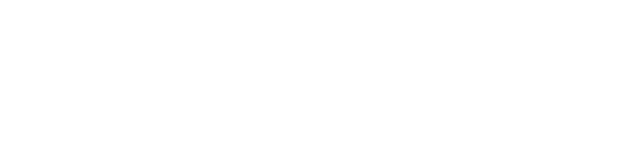
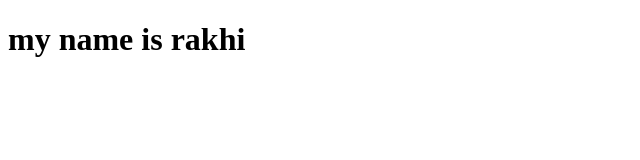
Before and after one commit to rakhi-ai12/web-dev-portpolio, a plain HTML site: page index.html in a window 1280 px wide. Shown: the whole page, without its empty margins (0-640 px from the left). Drawn offline with Linux system fonts and the light colour scheme.

Commit message:
first commit

```diff
--- a/index.html
+++ b/index.html
@@ -7,6 +7,10 @@
 </head>
 <body>
     <header>
+        <h1>my name is rakhi</h1>
+
+    </header>
+
 
     </header>
     <main>
```
